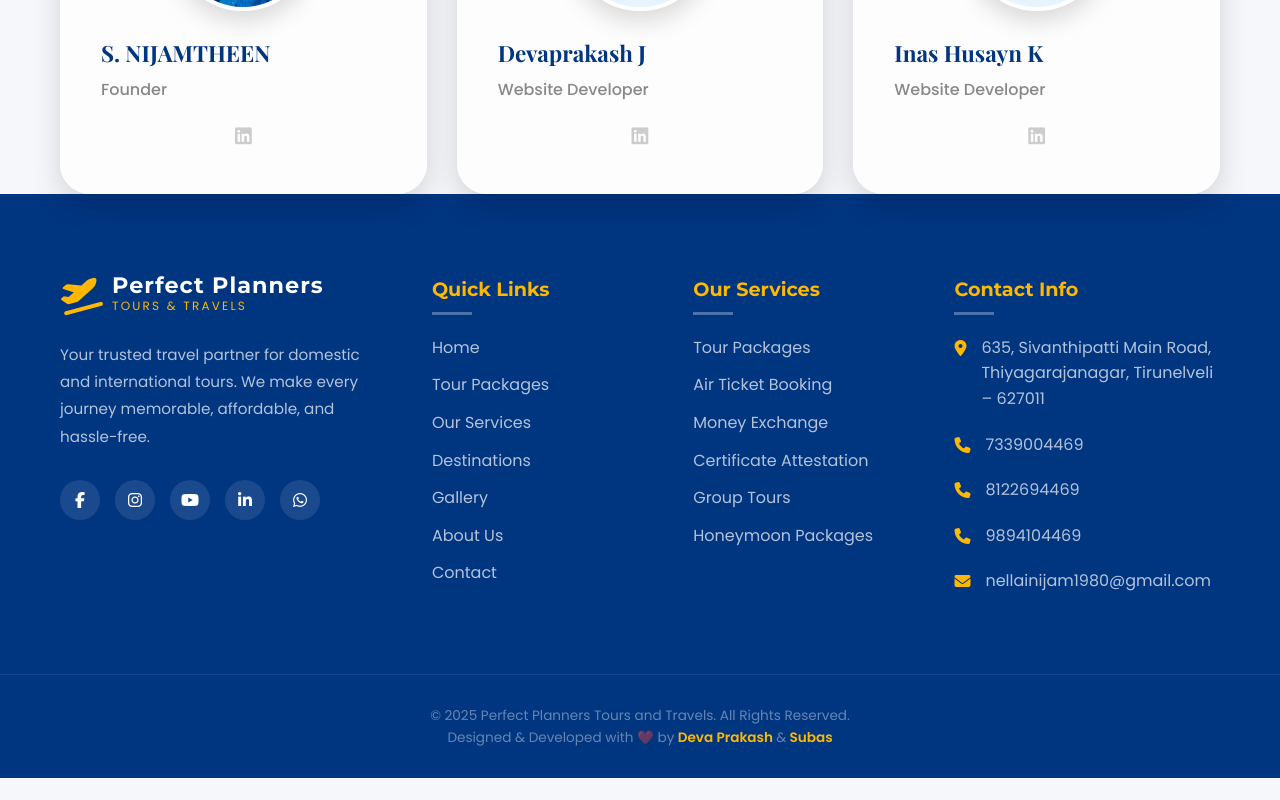
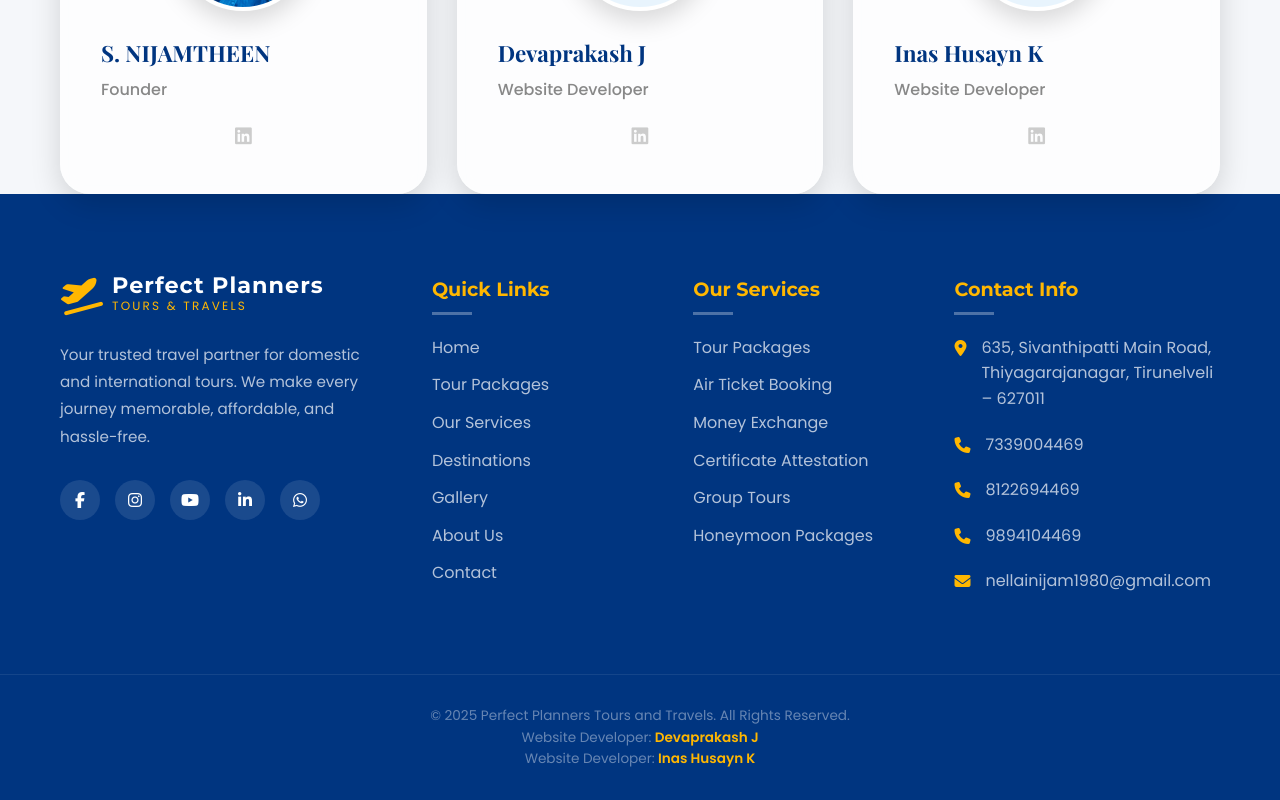
Before and after one commit to devaprakashj/Perfect-Tour-and-Travel-Web, a React (Vite) app: page /about in a window 1280 px wide. Shown: the part 1477-2277 px from the top of the page. Before the commit the page ends 2255 px from the top, so only its background shows below. Built offline with nearby package versions, Linux system fonts and the light colour scheme; a web font is replaced by a local one.

Commit message:
Updated all canonical URLs and sitemap links to use the live vercel.app domain

```diff
--- a/src/components/Footer.jsx
+++ b/src/components/Footer.jsx
@@ -82,17 +82,19 @@
         </div>
       </div>
 
-      {/* Bottom Bar */}
-      {/* Bottom Bar */}
       <div className="footer-bottom">
         <div className="container">
           <p>© 2025 Perfect Planners Tours and Travels. All Rights Reserved.</p>
-          <p className="dev-credits">
-            Designed & Developed with ❤️ by
-            <a href="https://www.linkedin.com/in/devaprakashj/" target="_blank" rel="noopener noreferrer"> Deva Prakash </a>
-            &
-            <a href="https://www.linkedin.com/" target="_blank" rel="noopener noreferrer"> Subas </a>
-          </p>
+          <div className="dev-credits-section">
+            <p className="dev-credits">
+              Website Developer:
+              <a href="https://www.linkedin.com/in/devaprakashj/" target="_blank" rel="noopener noreferrer"> Devaprakash J </a>
+            </p>
+            <p className="dev-credits">
+              Website Developer:
+              <a href="https://www.linkedin.com/" target="_blank" rel="noopener noreferrer"> Inas Husayn K </a>
+            </p>
+          </div>
         </div>
       </div>
 
--- a/src/pages/About.jsx
+++ b/src/pages/About.jsx
@@ -8,7 +8,7 @@
         <title>About Us | Perfect Planners Tours & Travels | 10+ Years Experience</title>
         <meta name="description" content="Discover the story of Perfect Planners Tours & Travels. A leading travel agency in Tirunelveli with 10+ years of expertise in crafting memorable holidays." />
         <meta name="keywords" content="About Perfect Planners, Travel Agency Journey, Tirunelveli Best Travel Planners, Domestic and international Holiday Experts" />
-        <link rel="canonical" href="https://perfectplannerstours.com/about" />
+        <link rel="canonical" href="https://perfectplannerstours.vercel.app/about" />
       </Helmet>
       <div className="about-page">
         <section className="page-hero">
--- a/src/pages/Contact.jsx
+++ b/src/pages/Contact.jsx
@@ -45,7 +45,7 @@
         <title>Contact Us | Perfect Planners Tours & Travels | Book Your Trip</title>
         <meta name="description" content="Get in touch with Perfect Planners Tours & Travels for custom tour planning and bookings. Visit our office in Tirunelveli or chat with us on WhatsApp." />
         <meta name="keywords" content="Contact Perfect Planners, Travel Agency Tirunelveli WhatsApp, Booking Enquiry, Tour Agent Phone number, Tirunelveli Office address" />
-        <link rel="canonical" href="https://perfectplannerstours.com/contact" />
+        <link rel="canonical" href="https://perfectplannerstours.vercel.app/contact" />
       </Helmet>
       <div className="contact-page">
         <section className="page-hero">
--- a/src/pages/Destinations.jsx
+++ b/src/pages/Destinations.jsx
@@ -27,7 +27,7 @@
         <title>Top Travel Destinations | Andaman, Kerala, Thailand & Dubai</title>
         <meta name="description" content="Explore top travel destinations. Specialized in Andaman, Kerala, Thailand, Dubai, and Singapore tour planning. Best travel itineraries from Tirunelveli." />
         <meta name="keywords" content="Best Holiday Destinations, South India Tours, Thailand Vacation, Dubai City Tour, Kerala Backwaters, International Destinations" />
-        <link rel="canonical" href="https://perfectplannerstours.com/destinations" />
+        <link rel="canonical" href="https://perfectplannerstours.vercel.app/destinations" />
       </Helmet>
       <div className="destinations-page">
         <section className="page-hero">
--- a/src/pages/Gallery.jsx
+++ b/src/pages/Gallery.jsx
@@ -35,7 +35,7 @@
         <title>Travel Gallery | Our Trip Memories | Perfect Planners Tours & Travels</title>
         <meta name="description" content="Explore our travel gallery to see happy memories from our domestic and international tours. Real photos from Andaman, Kerala, Thailand excursions." />
         <meta name="keywords" content="Travel Photos, Tour Memories, Andaman Gallery, Kerala Trip Pictures, Group Tour Photos, Travel Agency Portfolio" />
-        <link rel="canonical" href="https://perfectplannerstours.com/gallery" />
+        <link rel="canonical" href="https://perfectplannerstours.vercel.app/gallery" />
       </Helmet>
       <div className="gallery-page">
         <section className="page-hero">
--- a/src/pages/Home.jsx
+++ b/src/pages/Home.jsx
@@ -111,13 +111,13 @@
         <title>Perfect Planners Tours & Travels | Best Travel Agency in Tirunelveli</title>
         <meta name="description" content="Discover affordable domestic and international tour packages from Tirunelveli. Specialized in customize Andaman, Kerala, Thailand, and Dubai tours with Perfect Planners Tours & Travels." />
         <meta name="keywords" content="Perfect Planners Tours, Travel Agency Tirunelveli, Andaman Tour Packages, Kerala Tours, Thailand Trip from Tamil Nadu, Best Holiday Planner" />
-        <link rel="canonical" href="https://perfectplannerstours.com/" />
+        <link rel="canonical" href="https://perfectplannerstours.vercel.app/" />
 
         {/* Open Graph Tags */}
         <meta property="og:title" content="Perfect Planners Tours & Travels | Your Trusted Travel Partner" />
         <meta property="og:description" content="Planning a dream vacation? Get the best deals on domestic and international tour packages with Perfect Planners." />
-        <meta property="og:url" content="https://perfectplannerstours.com/" />
-        <meta property="og:image" content="https://perfectplannerstours.com/images/og-image.jpg" />
+        <meta property="og:url" content="https://perfectplannerstours.vercel.app/" />
+        <meta property="og:image" content="https://perfectplannerstours.vercel.app/images/og-image.jpg" />
       </Helmet>
       <div className="home-page">
         {/* 1. Hero Banner Section */}
--- a/src/pages/Packages.jsx
+++ b/src/pages/Packages.jsx
@@ -60,7 +60,7 @@
         <title>Tour Packages | Andaman, Kerala, Thailand & Dubai | Perfect Planners</title>
         <meta name="description" content="Explore our domestic and international tour packages from Tirunelveli. Best deals for Andaman, Kerala, Thailand, and Dubai. Custom itineraries at affordable prices." />
         <meta name="keywords" content="Budget Tour Packages, Luxury Holidays, Andaman Packages, Kerala Trip, International Holidays from India, Honeymoon Deals" />
-        <link rel="canonical" href="https://perfectplannerstours.com/packages" />
+        <link rel="canonical" href="https://perfectplannerstours.vercel.app/packages" />
       </Helmet>
       <div className="packages-page">
         {/* Page Hero */}
--- a/src/pages/Services.jsx
+++ b/src/pages/Services.jsx
@@ -43,7 +43,7 @@
         <title>Our Services | Flights, Money Exchange & Attestation | Perfect Planners</title>
         <meta name="description" content="One-stop travel solution in Tirunelveli. We offer international air ticket booking, RBI authorized money exchange, and professional certificate attestation services." />
         <meta name="keywords" content="Air Ticket Booking Tirunelveli, Money Exchange Agent, Certificate Attestation MEA, Apostille Services, Travel Insurance, Passport Services" />
-        <link rel="canonical" href="https://perfectplannerstours.com/services" />
+        <link rel="canonical" href="https://perfectplannerstours.vercel.app/services" />
       </Helmet>
       <div className="services-page">
         <section className="page-hero">
```
Also changed, not shown: index.html (+4 -4 lines), public/robots.txt, 1 other file (tests, documents, lock files or other folders).
